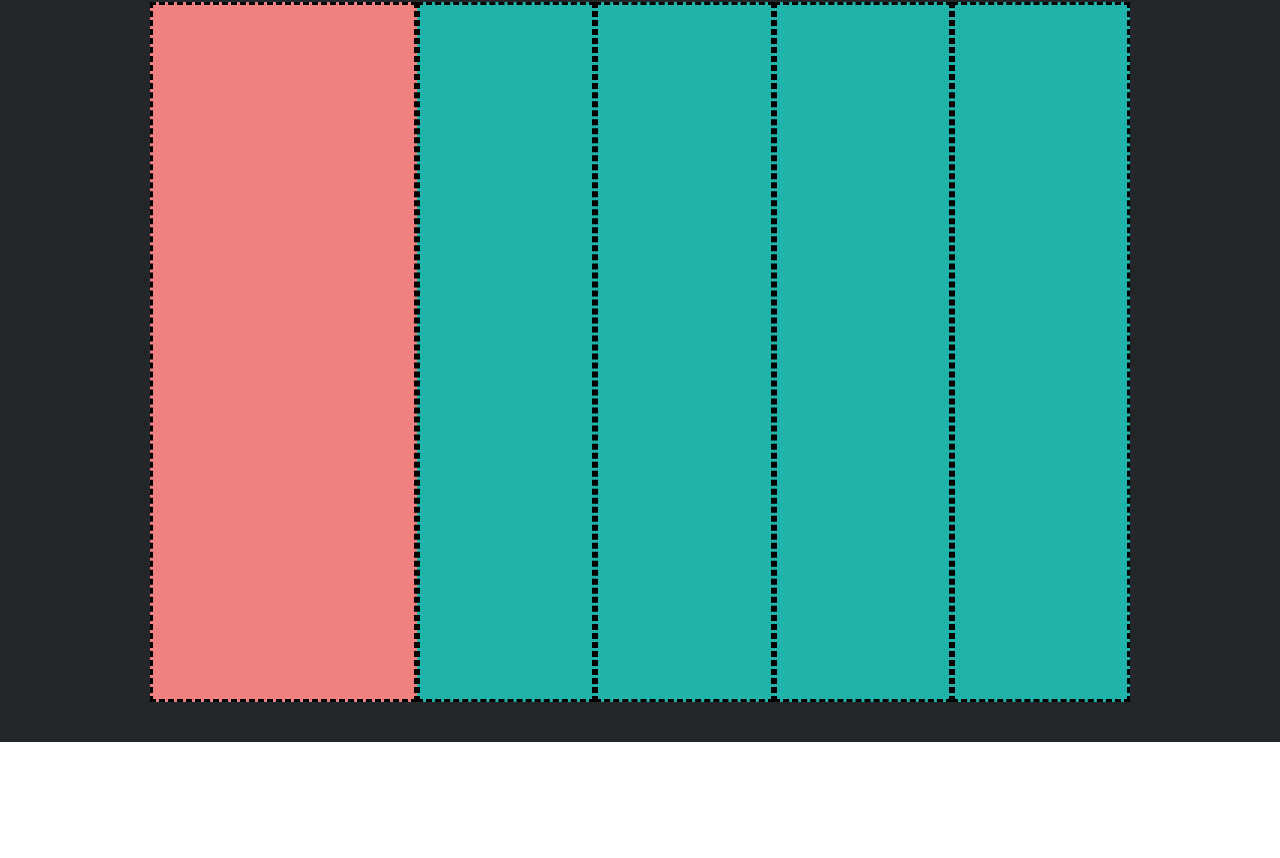
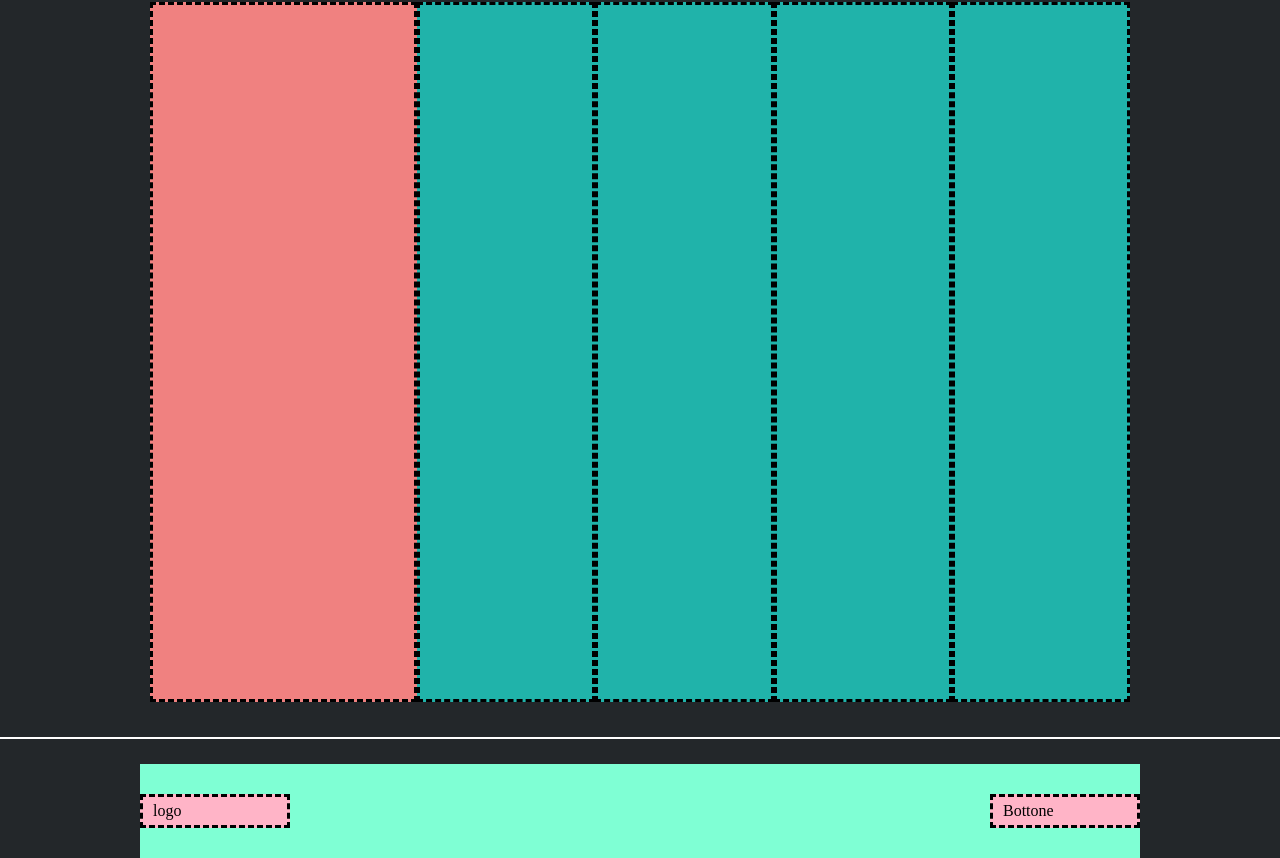
Before and after one commit to MichaelMariti/htmlcss-struttura-discord, a plain HTML site: page index.html in a window 1280 px wide. Shown: the part 2922-3780 px from the top of the page. Before the commit the page ends 3664 px from the top, so only its background shows below. Drawn offline with Linux system fonts and the light colour scheme.

Commit message:
footer complete

```diff
--- a/css/style.css
+++ b/css/style.css
@@ -140,8 +140,7 @@ ul li {
     display: flex;
     background-color:  #23272A;
     justify-content: center;
-    padding: 20px 150px 40px;
-    margin-bottom: white 3px;
+    padding: 20px 150px 35px;
 }
 
 .red {
@@ -157,3 +156,31 @@ ul li {
     background-color: #20B3AA;
     border: 3px black dashed;
 }
+
+
+
+/* bottom info */
+.f-bottom-con {
+    display: flex;
+    background-color: #23272A;
+    justify-content: center;
+    border-top: 2px solid white;
+    padding-top: 25px;
+}
+
+.footer-bg {
+    width: 1000px;
+    background-color: #7FFFD4;
+    padding: 30px 0;
+}
+
+#bottom-info-con {
+    display: flex;
+    justify-content: space-between;
+}
+.logo2 {
+    padding: 5px 10px;
+    background-color: #FFB4C7;
+    width: 15%;
+    border: 3px black dashed;
+}
--- a/index.html
+++ b/index.html
@@ -73,6 +73,17 @@
             <div class="acqua"></div>
             <div class="acqua"></div>
         </section>
+
+        <!-- footer bottom info -->
+         <section class="f-bottom-con">
+            <div class="footer-bg">
+                <div id="bottom-info-con">
+                    <div class="logo2">logo</div>
+                    <div class="logo2">Bottone</div>
+                </div>
+
+            </div>
+         </section>
     </footer>
 
 </body>
```
